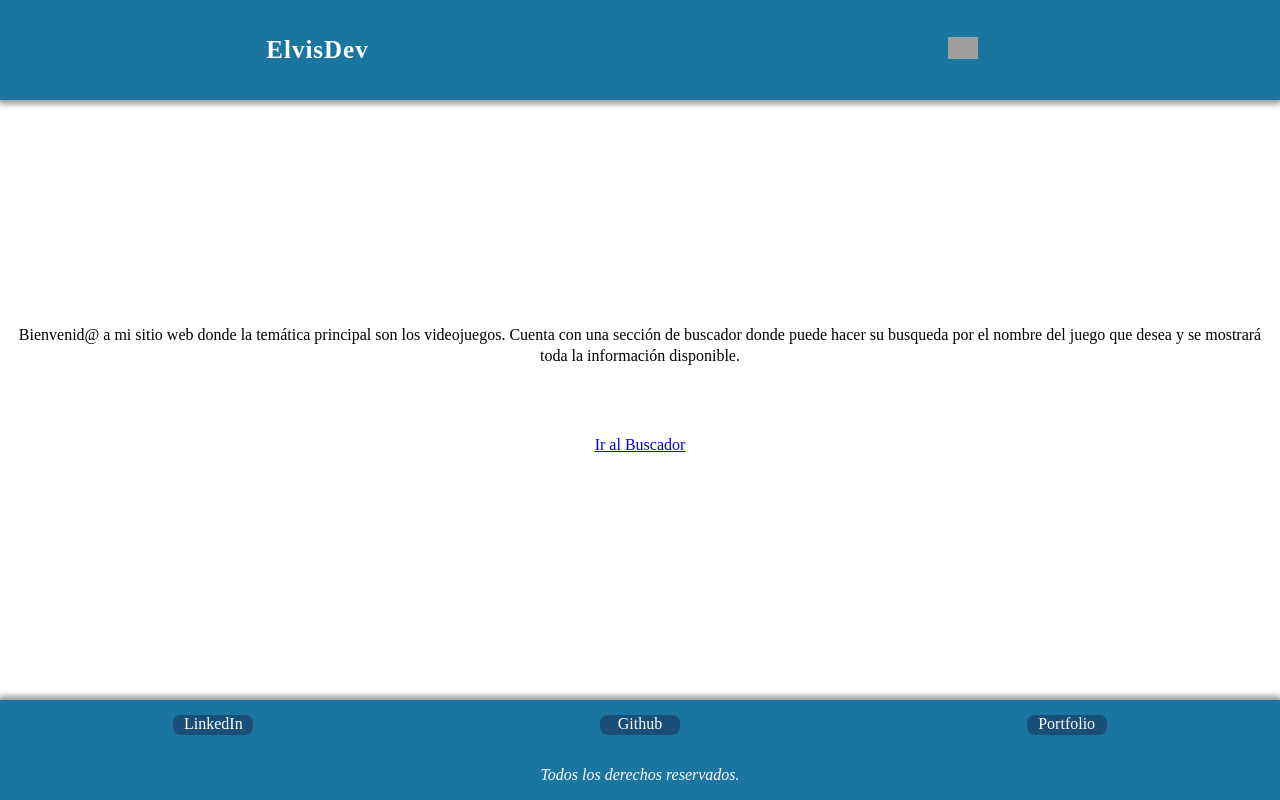
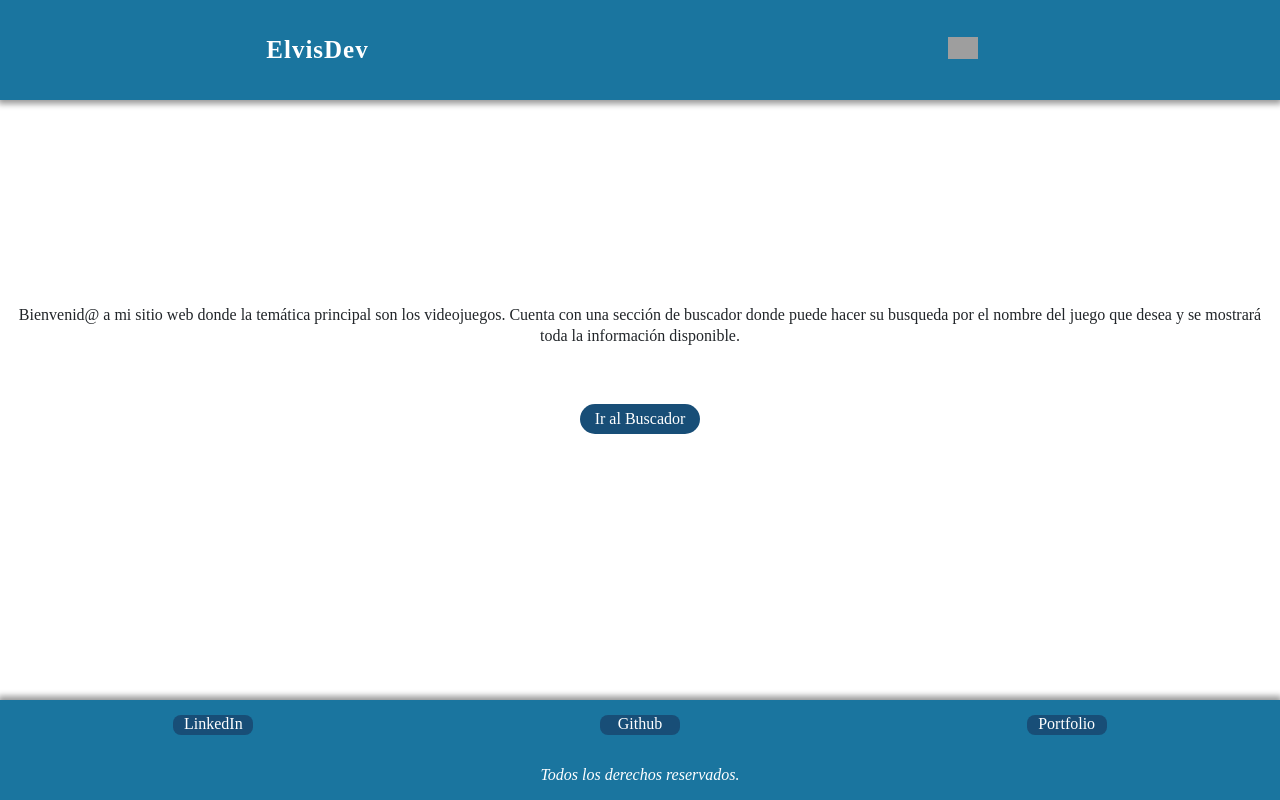
Before and after one commit to ElvisGT/Application_Redux, a React app: page /#/ in a window 1280 px wide. Built offline with nearby package versions, Linux system fonts and the light colour scheme; grey boxes are pictures that could not be loaded.

Commit message:
Reparando estilos mal echos

```diff
--- a/src/static/css/styles.css
+++ b/src/static/css/styles.css
@@ -183,7 +183,7 @@ body {
 }
 
 .Home-img {
-    min-height: 22rem;
+    min-height: 20rem;
     object-fit: contain;
 }
 
@@ -200,7 +200,23 @@ body {
     font-weight: 500;
     line-height: 2.1rem;
     text-align: center;
+    color: var(--black);
 }
+
+.Home-information-link {
+    display: flex;
+    justify-content: center;
+    align-items: center;
+    width: 12rem;
+    height: 3rem;
+    margin-top: 1rem;
+    background-color: var(--menu);
+    color: var(--white);
+    text-decoration: none;
+    border-radius: 1.5rem;
+    transition: .5s;
+}
+
 
 .Footer {
     display: grid;
```
